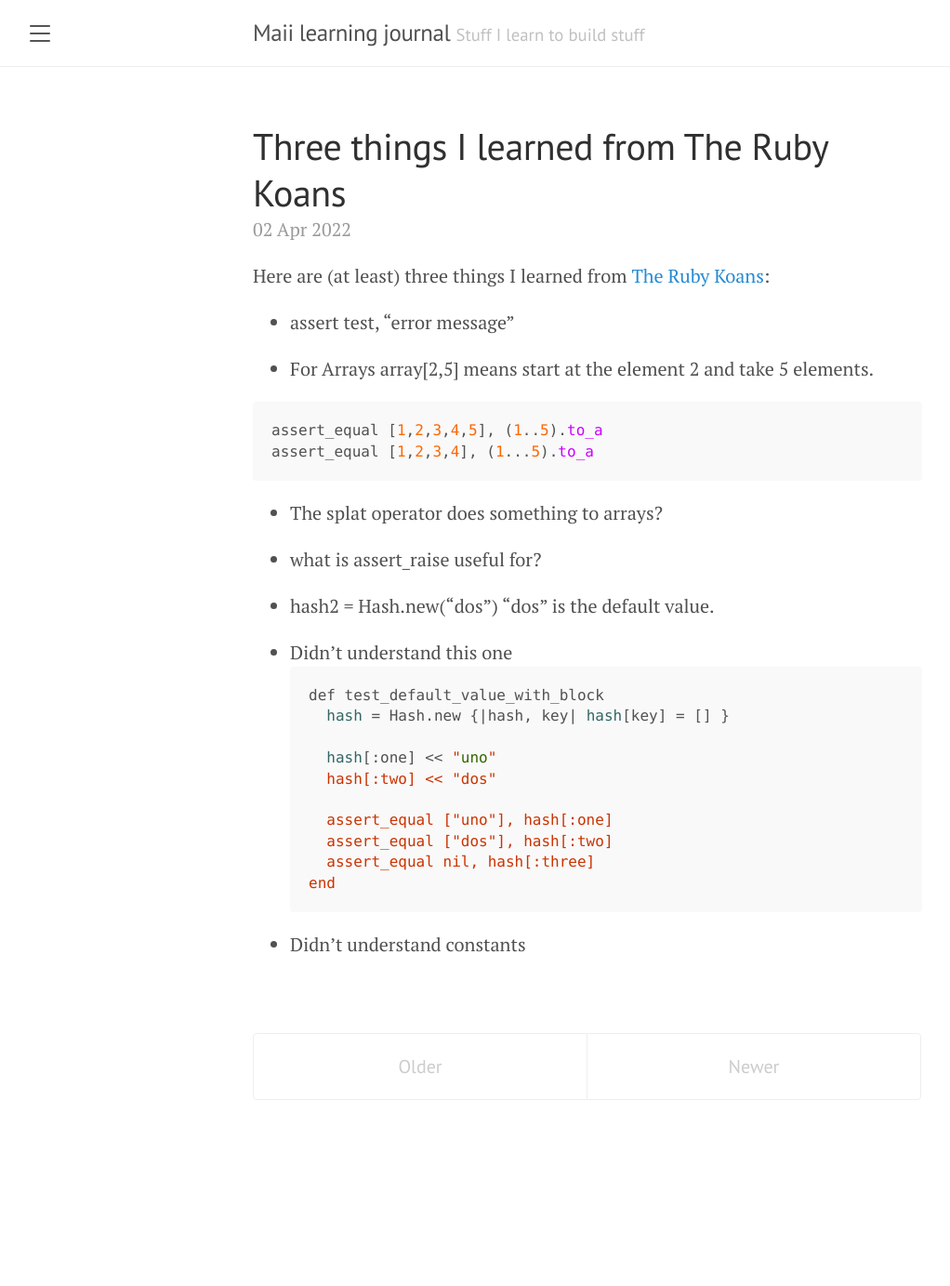
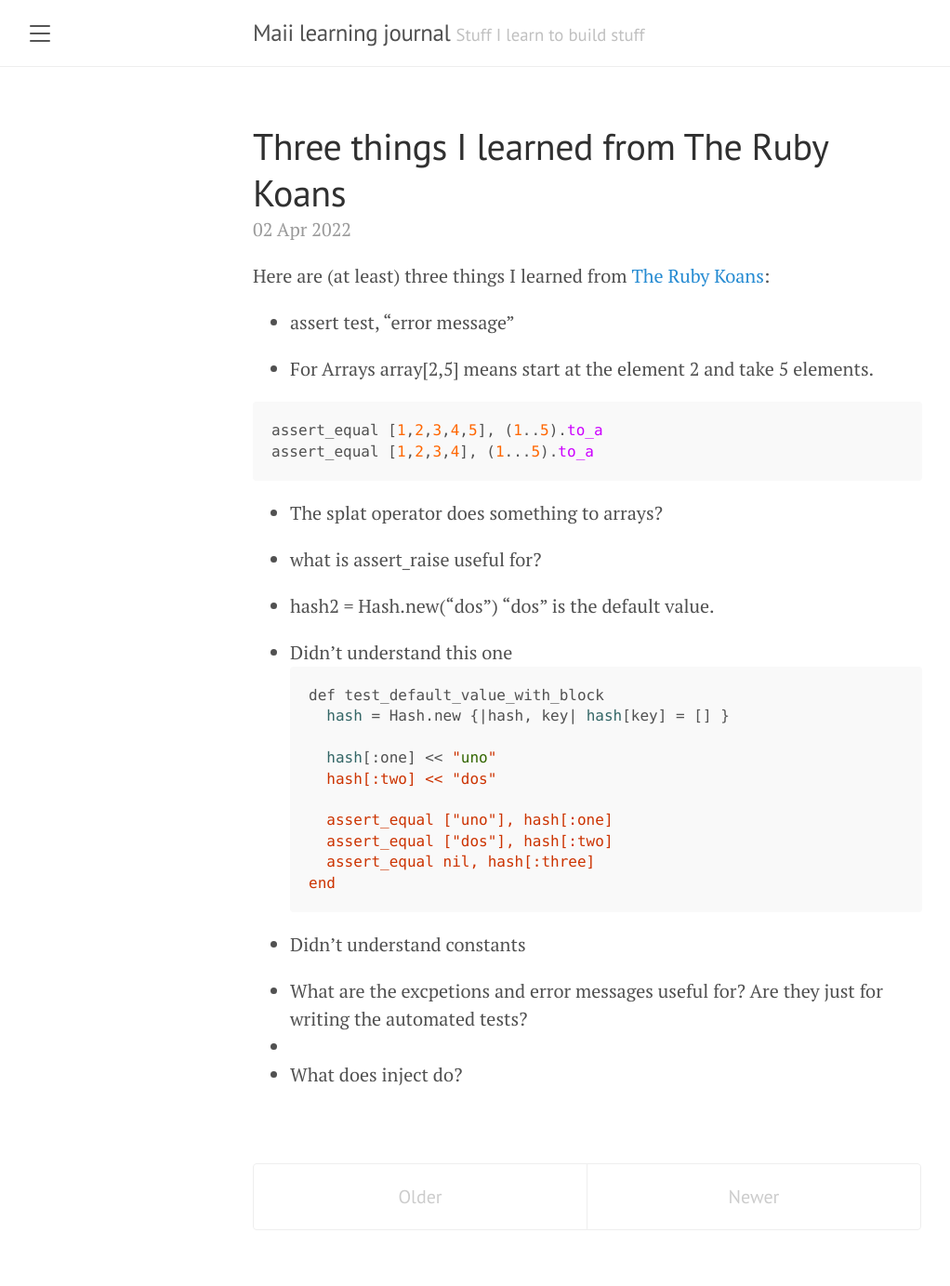
Before and after one commit to eamesa/maii-journal, a Jekyll site: the page built from index.html, in a window 1280 px wide. Shown: the whole page at 93% size, without its empty margins (8-1030 px from the left). Built offline with Jekyll 4.4.1, drawn with Linux system fonts in a browser that asks for light colours; a script that is not in the unit is left out; the list of posts is cut into pages by our own code; before the commit the page ends 1243 px from its top, so only the background shows below that.

Commit message:
Update 2022-04-02-three-things-i-learned-from-the-ruby-koans.md

````diff
--- a/_posts/2022-04-02-three-things-i-learned-from-the-ruby-koans.md
+++ b/_posts/2022-04-02-three-things-i-learned-from-the-ruby-koans.md
@@ -34,3 +34,7 @@ assert_equal [1,2,3,4], (1...5).to_a
   end
   ```
 - Didn't understand constants
+
+- What are the excpetions and error messages useful for? Are they just for writing the automated tests?
+-
+- What does inject do?
````
